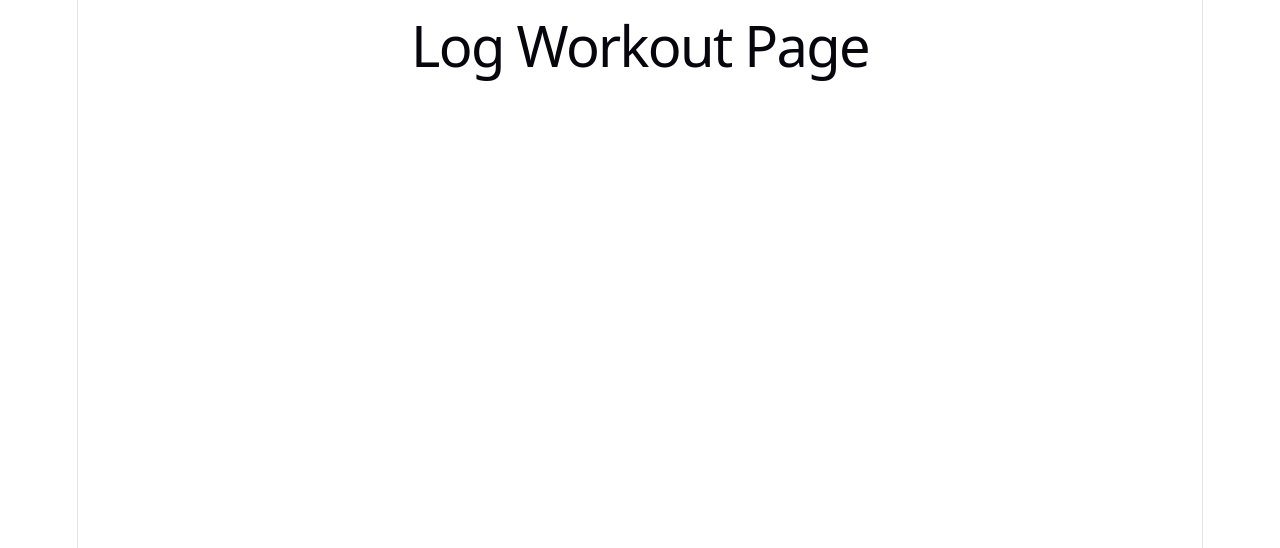
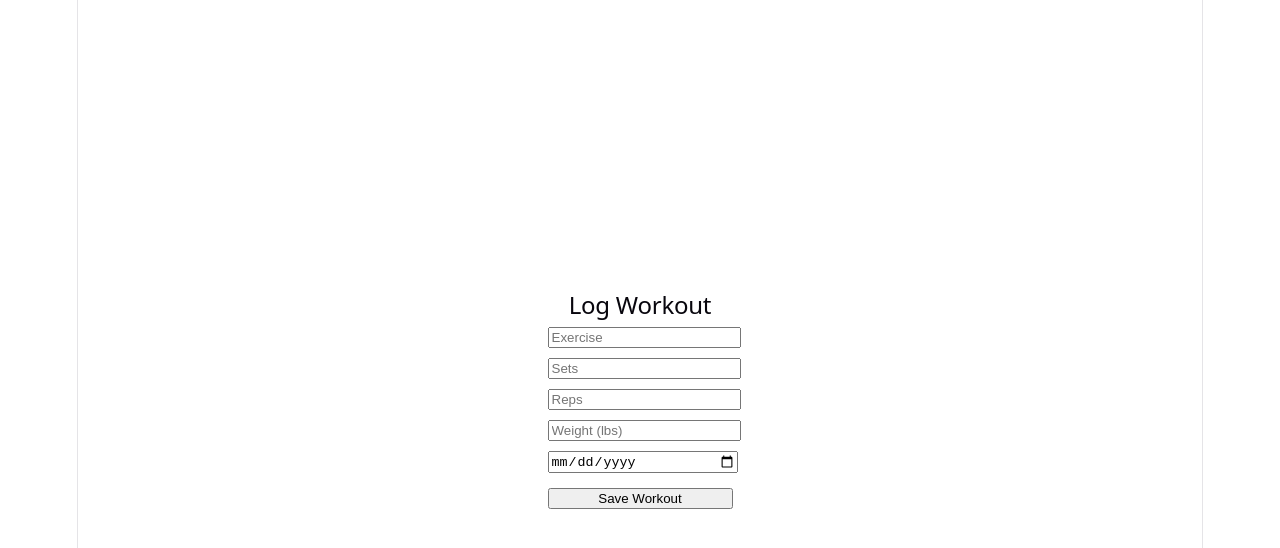
Before and after one commit to samedg98/fitnessprogressor-ui, a React (Vite) app: page /log in a window 1280 px wide. Shown: the top 548 px of the page. Built offline with nearby package versions, Linux system fonts and the light colour scheme.

Commit message:
feat: add sets/date fields and integrate full workout logging

```diff
--- a/src/pages/LogWorkout.jsx
+++ b/src/pages/LogWorkout.jsx
@@ -1,3 +1,97 @@
+import { useState } from "react";
+import api from "../api/axios";
+
 export default function LogWorkout() {
-  return <h1>Log Workout Page</h1>;
+  const [exercise, setExercise] = useState("");
+  const [sets, setSets] = useState("");
+  const [reps, setReps] = useState("");
+  const [weight, setWeight] = useState("");
+  const [date, setDate] = useState("");
+  const [message, setMessage] = useState("");
+
+  const handleSubmit = async (e) => {
+    e.preventDefault();
+    setMessage("");
+
+    try {
+      const token = localStorage.getItem("token");
+
+      await api.post(
+        "/workouts/log",
+        { exercise, sets, reps, weight, date },
+        {
+          headers: {
+            Authorization: `Bearer ${token}`,
+          },
+        }
+      );
+
+      setMessage("Workout logged successfully!");
+      setExercise("");
+      setSets("");
+      setReps("");
+      setWeight("");
+      setDate("");
+    } catch (err) {
+      console.error(err);
+      setMessage("Failed to log workout");
+    }
+  };
+
+  return (
+    <div style={{ maxWidth: 400, margin: "auto", padding: 20 }}>
+      <h2>Log Workout</h2>
+
+      {message && <p>{message}</p>}
+
+      <form onSubmit={handleSubmit}>
+        <input
+          type="text"
+          placeholder="Exercise"
+          value={exercise}
+          onChange={(e) => setExercise(e.target.value)}
+          required
+          style={{ display: "block", marginBottom: 10, width: "100%" }}
+        />
+
+        <input
+          type="number"
+          placeholder="Sets"
+          value={sets}
+          onChange={(e) => setSets(e.target.value)}
+          required
+          style={{ display: "block", marginBottom: 10, width: "100%" }}
+        />
+
+        <input
+          type="number"
+          placeholder="Reps"
+          value={reps}
+          onChange={(e) => setReps(e.target.value)}
+          required
+          style={{ display: "block", marginBottom: 10, width: "100%" }}
+        />
+
+        <input
+          type="number"
+          placeholder="Weight (lbs)"
+          value={weight}
+          onChange={(e) => setWeight(e.target.value)}
+          style={{ display: "block", marginBottom: 10, width: "100%" }}
+        />
+
+        <input
+          type="date"
+          value={date}
+          onChange={(e) => setDate(e.target.value)}
+          required
+          style={{ display: "block", marginBottom: 10, width: "100%" }}
+        />
+
+        <button type="submit" style={{ width: "100%" }}>
+          Save Workout
+        </button>
+      </form>
+    </div>
+  );
 }
```
